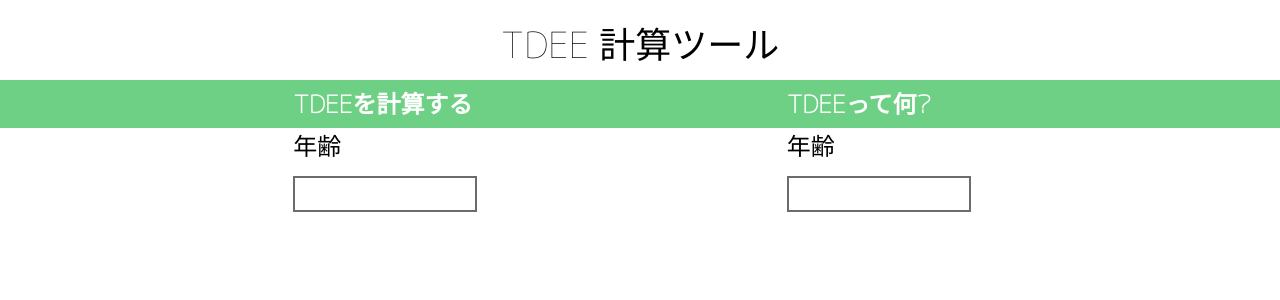
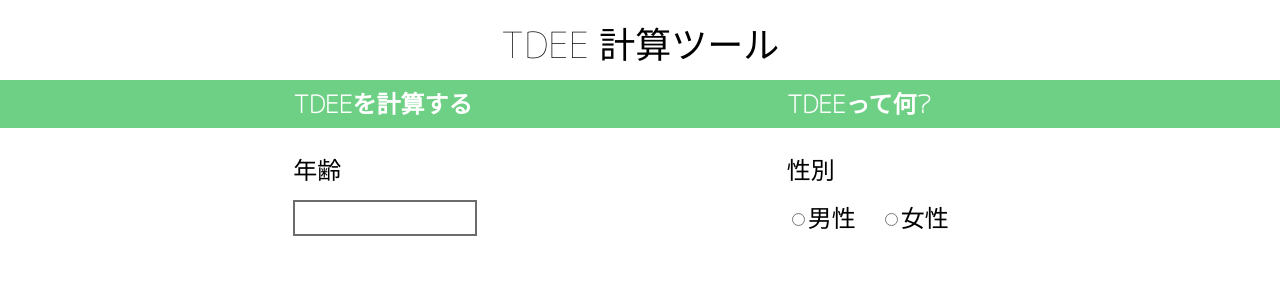
Before and after one commit to saba-can00/tdee_calculator_web, a React (Create React App) app: page / in a window 1280 px wide. Shown: the top 300 px of the page. Built offline with nearby package versions, Linux system fonts and the light colour scheme.

Commit message:
put RadioButton on InputForm

```diff
--- a/src/components/InputForm.js
+++ b/src/components/InputForm.js
@@ -1,10 +1,12 @@
 import React from "react";
 import styled from "styled-components";
 import { NumberInput } from "./NumberInput";
+import { RadioButton } from "./RadioButton";
 
 const Form = styled.div`
   display: flex;
   flex-direction: column;
+  margin: 24px auto;
 `;
 
 const InputRow = styled.div`
@@ -19,7 +21,12 @@ export class InputForm extends React.Component {
       <Form>
         <InputRow>
           <NumberInput label="年齢" />
-          <NumberInput label="年齢" />
+          <RadioButton
+            label="性別"
+            name="sex"
+            selection="男性"
+            selection2="女性"
+          />
         </InputRow>
       </Form>
     );
```
